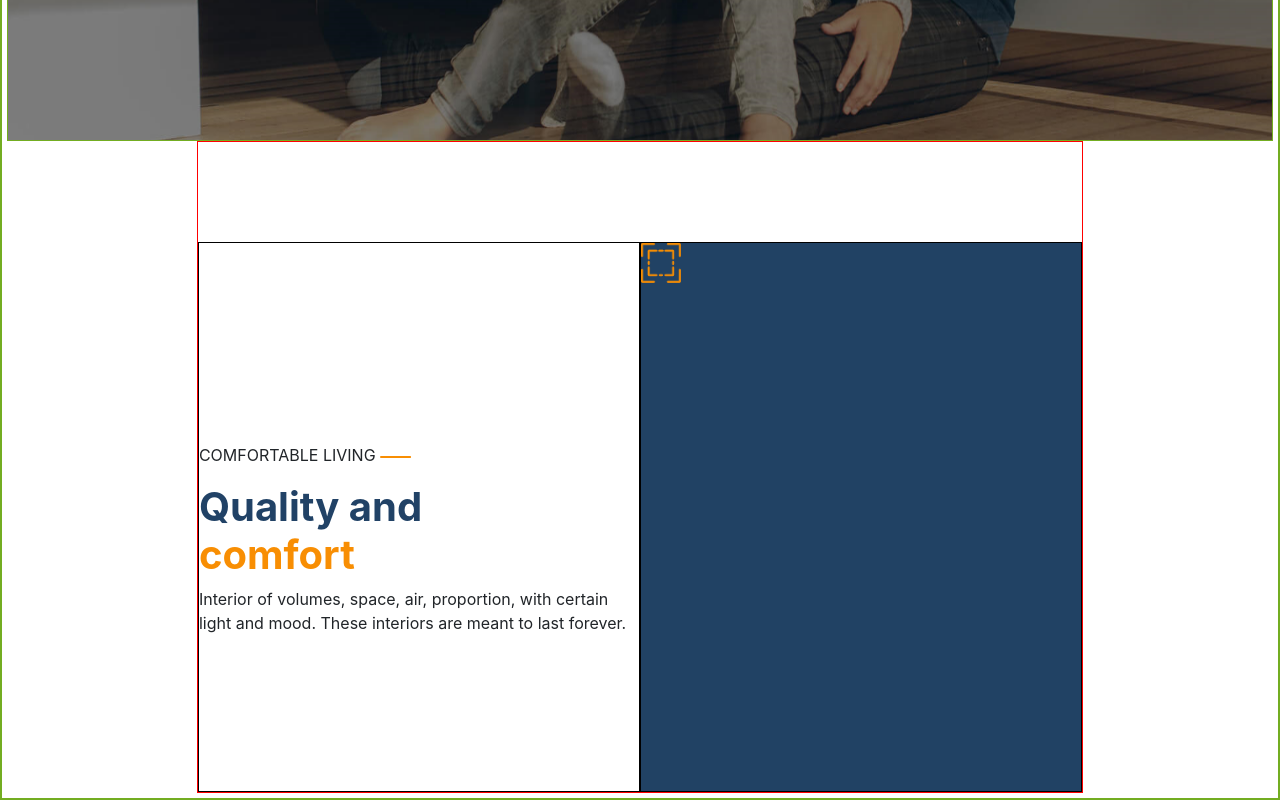
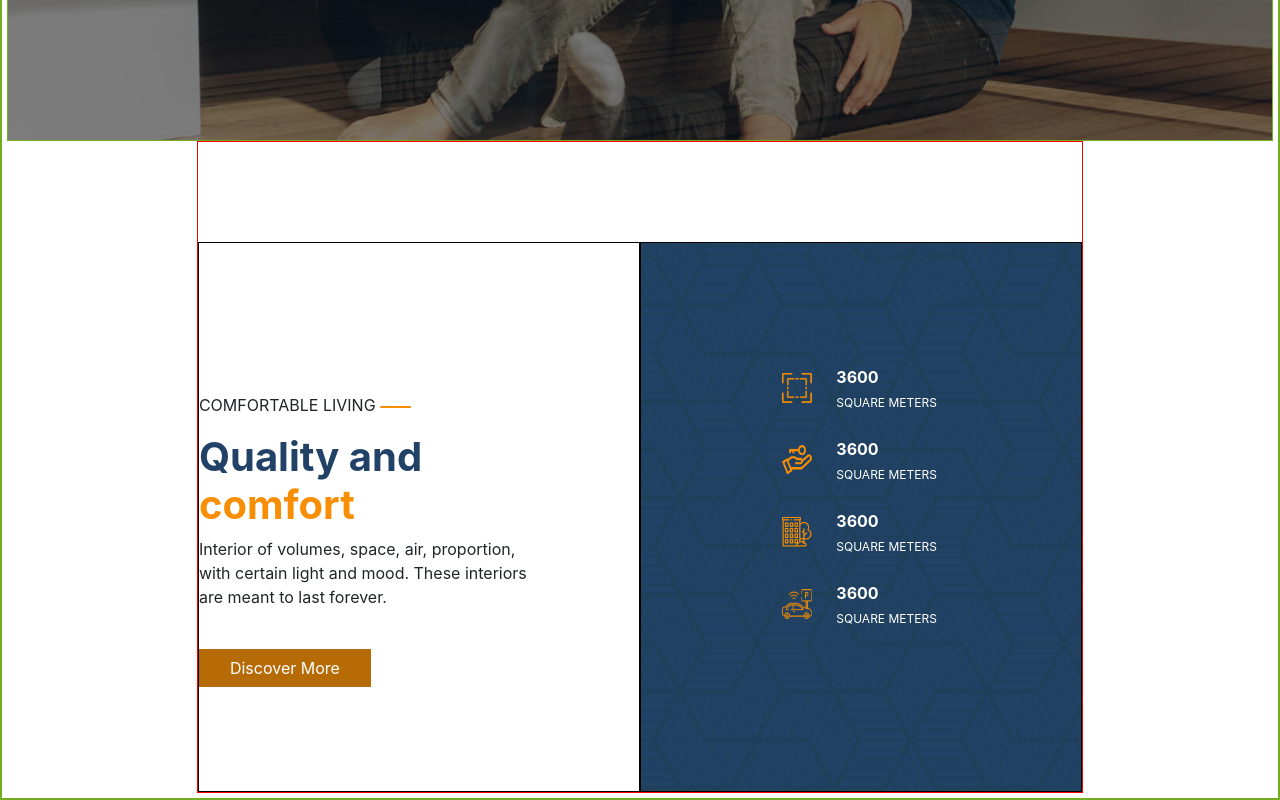
Before and after one commit to awais0099/realstatelandingpage, a plain HTML site: page index.html in a window 1280 px wide. Shown: the part 516-1316 px from the top of the page. Drawn offline with nearby package versions, Linux system fonts and the light colour scheme.

Commit message:
2nd section completed

```diff
--- a/index.html
+++ b/index.html
@@ -54,7 +54,6 @@
 								</div>
 							</div>
 							<!-- logo and menue bar end -->
-
 							<div class="row">
 								<div class="col-md-12">
 									<div class="a_place_you_call" style="position: relative;">
@@ -62,7 +61,6 @@
 									</div>
 								</div>
 							</div>
-
 							<div class="row">
 								<div class="col-md-12 little-container">
 									<div class="left-box box">
@@ -75,12 +73,10 @@
 									</div>
 								</div>
 							</div>
-
 						</div>
 					</div>
 				</div>
 			</div>
-
 
 			<div class="row">
 				<div class="col-md-12">
@@ -91,21 +87,59 @@
 								<div>
 									<p>COMFORTABLE LIVING <img src="images/Path 5.png"> </p>
 									<h1 style="font-weight: bold;">Quality and <br> <span class="color-comfort">comfort</span></h1>
-									<p>Interior of volumes, space, air, proportion, with certain light and mood. These interiors are meant to last forever.
-</p>
+									<div class="quality-comfort_subtext">
+										<p style="">Interior of volumes, space, air, proportion, with certain light and mood. These interiors are meant to last forever.
+										</p>
+									</div>
+									<div class="discover-btn">
+										<a href="#" class="btn">Discover More</a>
+									</div>
 								</div>
 							</div>
-
-							<div class="quality-comfort_rbox  box">
-								<div class="square-meter">
-									<img src="images/Group 7.png" width="40" height="40">
-								</div>
-								<div class="complition-year"></div>
-								<div class="apartments"></div>
-								<div class="parking-spots"></div>
+							<div class="quality-comfort_rbox box">
+								<table class="table table-borderless" style="width: 100%; border: none;">
+									<tr>
+										<th class="text-right" style="padding-top: 20px;">
+											<img src="images/Group 7.png" width="30" height="30">
+										</th>
+										<td>
+											<span class="nomber">3600</span> <br>
+											<span class="subtext">SQUARE METERS</span>
+										</td>
+										<td> </td>
+									</tr>
+									<tr>
+										<th class="text-right" style="padding-top: 20px;">
+											<img src="images/key.png" width="30" height="30">
+										</th>
+										<td>
+											<span class="nomber">3600</span> <br>
+											<span class="subtext">SQUARE METERS</span>
+										</td>
+										<td> </td>
+									</tr>
+									<tr>
+										<th class="text-right" style="padding-top: 20px;">
+											<img src="images/apartment.png" width="30" height="30">
+										</th>
+										<td>
+											<span class="nomber">3600</span> <br>
+											<span class="subtext">SQUARE METERS</span>
+										</td>
+										<td> </td>
+									</tr>
+									<tr>
+										<th class="text-right" style="padding-top: 20px;">
+											<img src="images/parking.png" width="30" height="30">
+										</th>
+										<td>
+											<span class="nomber">3600</span> <br>
+											<span class="subtext">SQUARE METERS</span>
+										</td>
+									</tr>
+								</table>
 							</div>
 						</div>
-
 					</div>
 				</div>
 			</div>
--- a/style.css
+++ b/style.css
@@ -138,8 +138,25 @@ body{
 
 .quality-comfort .quality-comfort_lbox {
 	box-sizing: border-box;
-	padding: 200px 0px;
+	padding: 150px 0px;
 }
+
+.quality-comfort .quality-comfort_subtext {
+	width: 350px;
+}
+
+.quality-comfort .discover-btn {
+	margin-top: 40px;
+}
+
+.quality-comfort .discover-btn a {
+	background-color: #B76B07;
+	color: white;
+	padding-left: 30px;
+	padding-right: 30px;
+	border-radius: 0px;
+}
+
 
 .quality-comfort .box {
 	display: inline-block;
@@ -158,4 +175,29 @@ body{
 
 .quality-comfort_rbox {
 	background-color: #214264;
+	position: relative;
+
+	background-image: url('images/inner_03.png');
+	background-repeat: no-repeat;
+	background-attachment: fixed;
+	background-size: 100% 100%;
+	overflow:hidden;
 }
+
+.quality-comfort_rbox table{
+	position: absolute;
+    top: 20%;
+    left: 15%;
+}
+
+.quality-comfort_rbox table tr {
+	color: white;
+}
+
+.quality-comfort_rbox table .subtext {
+	font-size: 12px;
+}
+
+.quality-comfort_rbox table tr .nomber {
+	font-weight: bold;
+}
```
Also changed, not shown: images/apartment.png (added), images/inner_03.png (added), images/key.png (added), images/parking.png (added).
